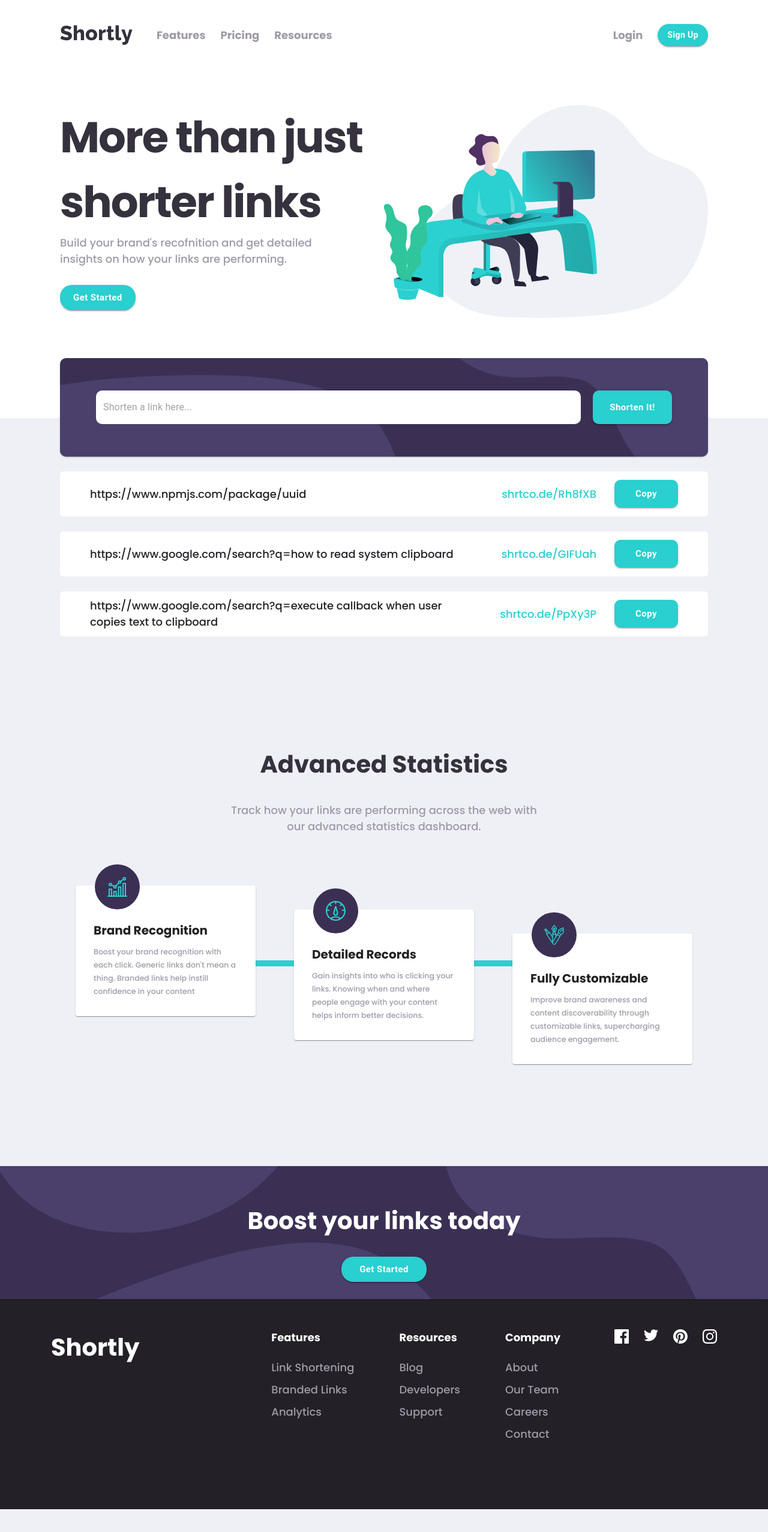
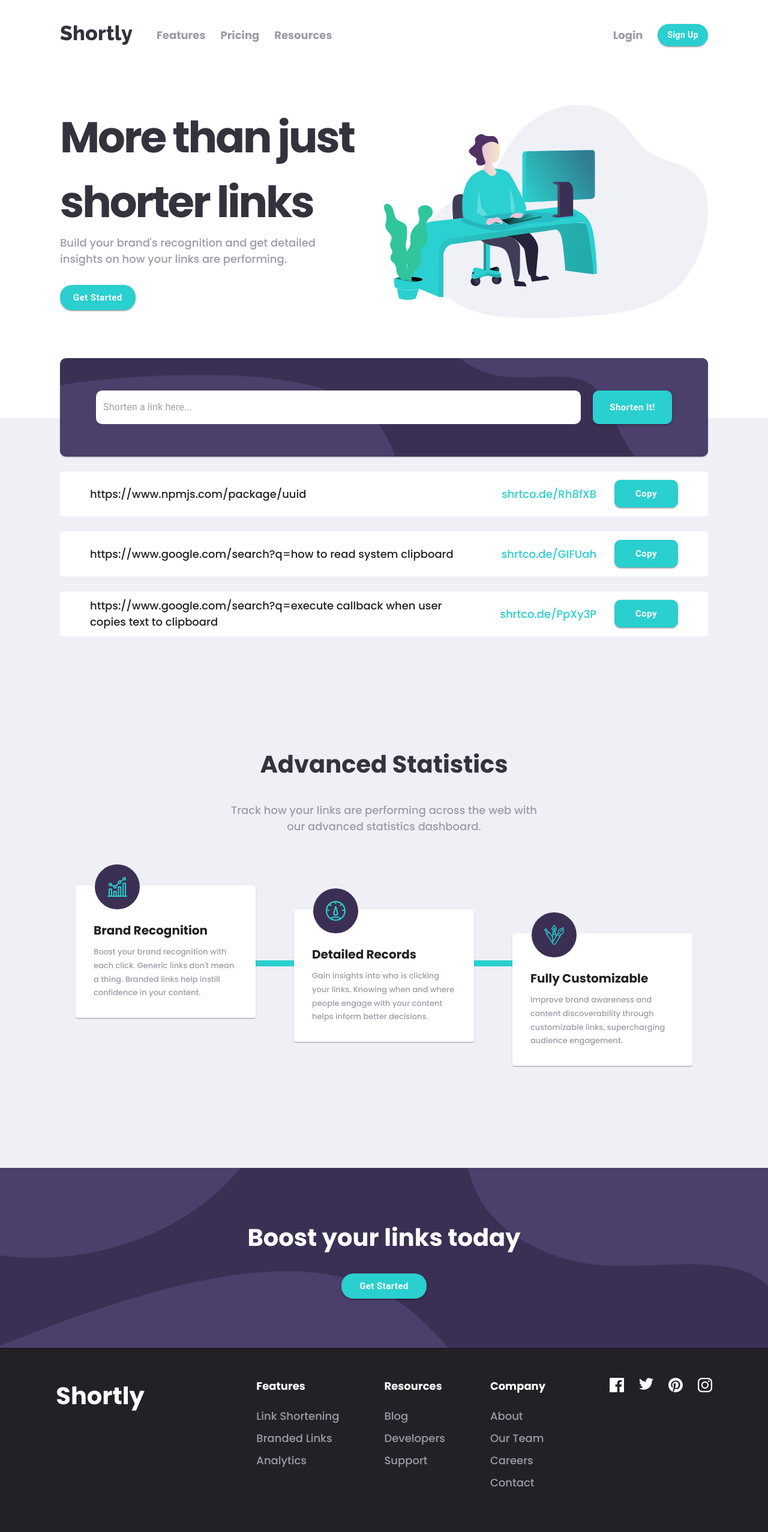
Before and after one commit to makardjian/swim-assignment, a React (Create React App) app: page / in a window 1280 px wide. Shown: the top 2554 px of the page at 60% size. Before the commit the page ends 2516 px from the top, so only its background shows below. Built offline with nearby package versions, Linux system fonts and the light colour scheme.

Commit message:
minor adjustments and copy typo fixes

```diff
--- a/src/components/CallToActionBanner/CallToActionBanner.tsx
+++ b/src/components/CallToActionBanner/CallToActionBanner.tsx
@@ -17,7 +17,7 @@ const useStyles = makeStyles(({ colors, typography }: ShortlyTheme) =>
       flexDirection: 'column',
       textAlign: 'center',
       alignItems: 'center',
-      height: '100%',
+      height: '90%',
     },
     callToActionText: {
       paddingBottom: '30px',
@@ -39,12 +39,14 @@ const CallToActionBanner = () => {
         marginTop: '150px',
         position: 'relative',
         borderRadius: '0px',
+        height: '300px',
       }}
     >
       <CardMedia
         component='img'
         image={bannerBackgroundImage}
         sx={{
+          height: '100%',
           backgroundColor: colors.primary['@darkViolet'],
         }}
       />
--- a/src/components/Footer/Footer.styles.ts
+++ b/src/components/Footer/Footer.styles.ts
@@ -16,7 +16,7 @@ const useStyles = makeStyles(({ colors, typography }: ShortlyTheme) =>
     shortlyLogo: {
       fontSize: typography.fontSizes.large,
       fontWeight: typography.fontWeight.bold,
-      paddingRight: '150px',
+      paddingRight: '100px',
     },
     menuContainer: {
       display: 'flex',
--- a/src/components/LandingPageBottom/FeatureCard/FeatureCard.styles.ts
+++ b/src/components/LandingPageBottom/FeatureCard/FeatureCard.styles.ts
@@ -34,7 +34,7 @@ const useStyles = makeStyles((theme: ShortlyTheme) => {
     },
     description: {
       color: colors.neutral['@grayishViolet'],
-      fontSize: '12.5px',
+      fontSize: '13px',
       lineHeight: '1.75',
     },
   });
--- a/src/components/LandingPageBottom/LandingPageBottom.constants.ts
+++ b/src/components/LandingPageBottom/LandingPageBottom.constants.ts
@@ -12,7 +12,7 @@ export const FEATURES = [
   {
     title: 'Brand Recognition',
     description:
-      "Boost your brand recognition with each click. Generic links don't mean a thing. Branded links help instill confidence in your content",
+      "Boost your brand recognition with each click. Generic links don't mean a thing. Branded links help instill confidence in your content.",
     icon: brandrecognition,
     marginTop: '0px',
   },
--- a/src/components/LandingPageTop/LandingPageTop.constants.ts
+++ b/src/components/LandingPageTop/LandingPageTop.constants.ts
@@ -1,6 +1,6 @@
 export const MAIN_HEADER_TEXT = 'More than just shorter links';
 
 export const SUB_HEADER_TEXT =
-  "Build your brand's recofnition and get detailed insights on how your links are performing.";
+  "Build your brand's recognition and get detailed insights on how your links are performing.";
 
 export const BUTTON_TEXT = 'Get Started';
--- a/src/components/LandingPageTop/LandingPageTop.styles.ts
+++ b/src/components/LandingPageTop/LandingPageTop.styles.ts
@@ -21,7 +21,7 @@ const useStyles = makeStyles((theme: ShortlyTheme) =>
     mainHeaderText: {
       fontSize: theme.typography.fontSizes.extraLarge,
       fontWeight: theme.typography.fontWeight.bold,
-      letterSpacing: '-2px',
+      letterSpacing: '-3px',
       color: theme.colors.neutral['@veryDarkBlue'],
     },
     subHeaderTextContainer: {
```
